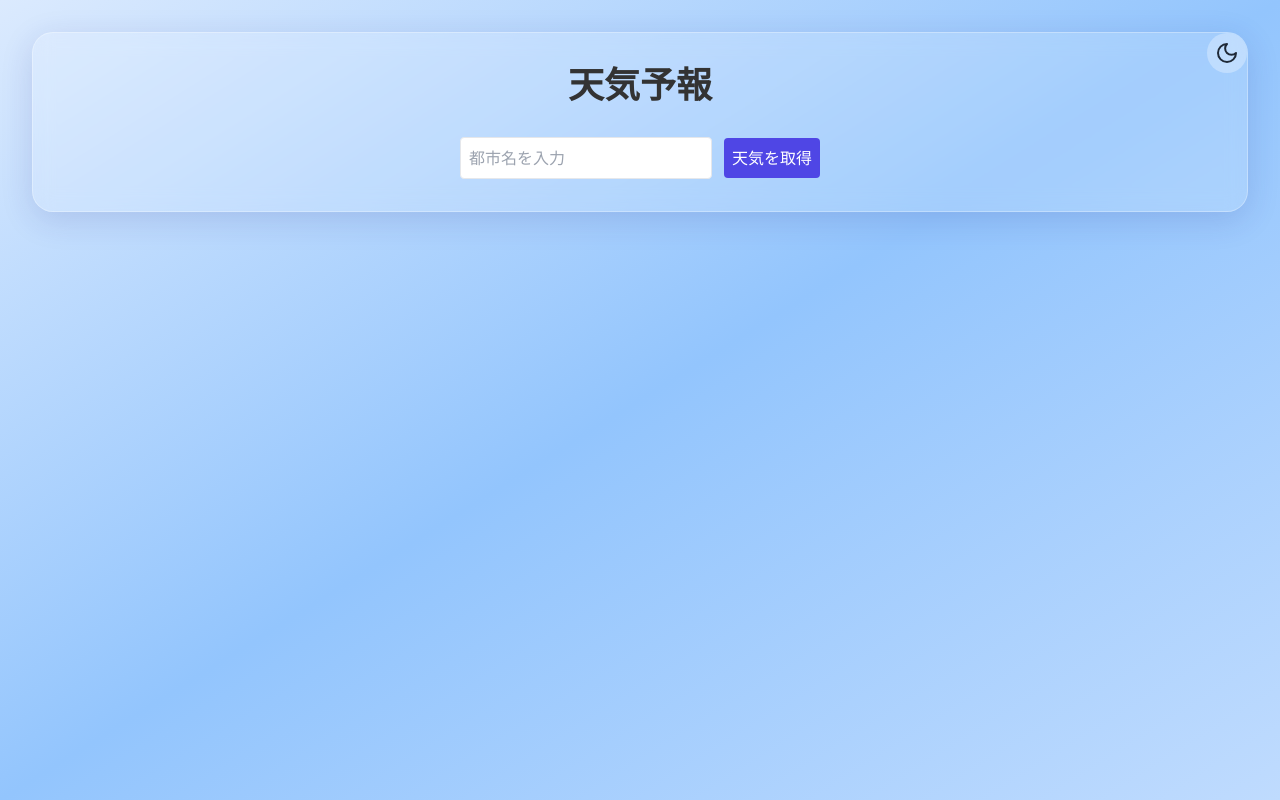
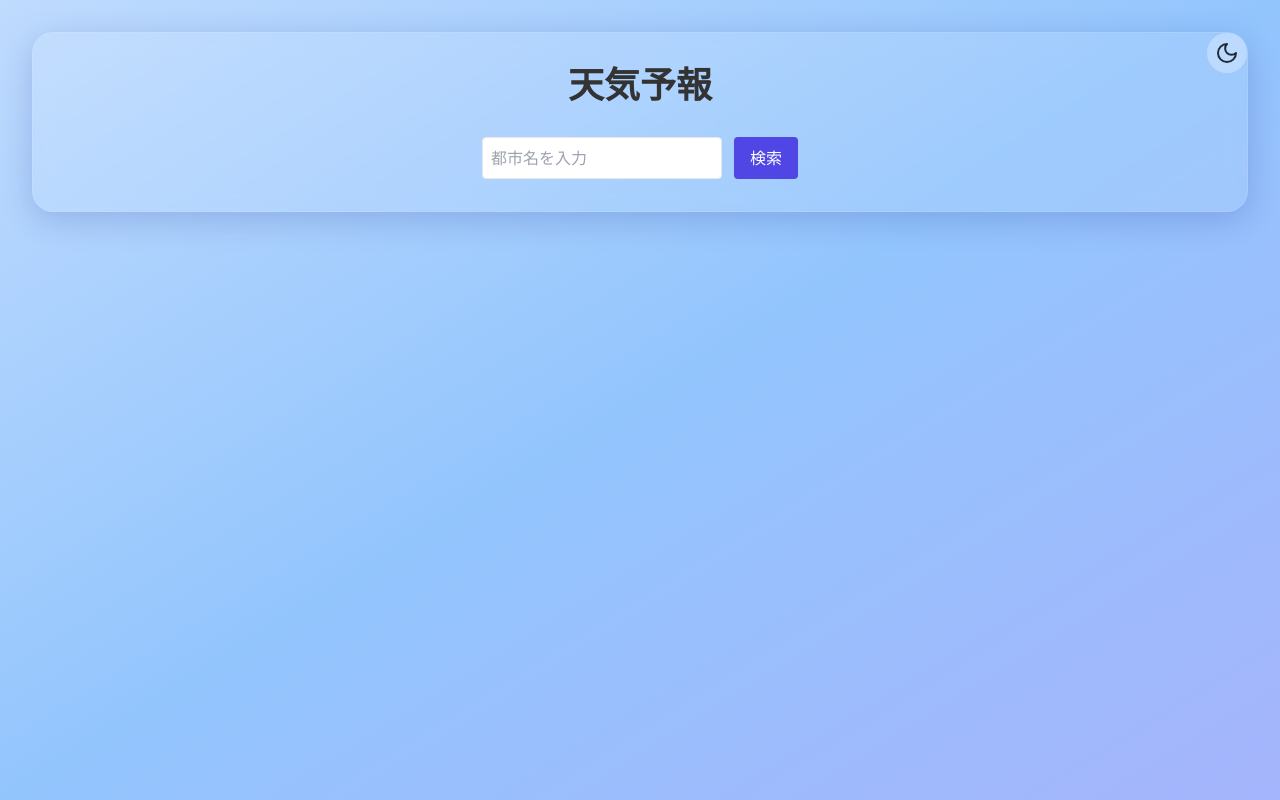
Before and after one commit to Kawashima-Tomoya/motion-tenki, a Next.js app: page / in a window 1280 px wide. Built offline with nearby package versions, Linux system fonts and the light colour scheme.

Commit message:
💄 スタイルの改善
💄

💄

🚑  微調整

```diff
--- a/app/globals.css
+++ b/app/globals.css
@@ -31,10 +31,10 @@ body {
 }
 
 .glass {
-  background: rgba(255, 255, 255, 0.15);
+  background: rgba(255, 255, 255, 0.1);
   backdrop-filter: blur(10px);
-  border: 1px solid rgba(255, 255, 255, 0.3);
-  box-shadow: 0 8px 32px 0 rgba(31, 38, 135, 0.15);
+  border: 1px solid rgba(255, 255, 255, 0.1);
+  box-shadow: 0 8px 32px 0 rgba(31, 38, 135, 0.2);
 }
 
 .dark .glass {
--- a/app/page.tsx
+++ b/app/page.tsx
@@ -3,8 +3,8 @@ import { ThemeToggle } from '~/components/ThemeToggle'
 
 export default function Page() {
   return (
-    <div className="min-h-screen bg-gradient-to-br from-blue-100 via-blue-300 to-blue-200 px-4 py-8 dark:from-gray-900 dark:via-blue-900 dark:to-gray-800 sm:px-6 lg:px-8">
-      <div className="glass container relative mx-auto rounded-[21px] p-6 sm:p-8">
+    <div className="min-h-screen bg-gradient-to-br from-blue-200 via-blue-300 to-indigo-300 px-4 py-8 dark:from-gray-900 dark:via-blue-900 dark:to-gray-800 sm:px-6 lg:px-8">
+      <div className="glass container relative mx-auto rounded-[21px] p-4 sm:p-8">
         <div className="absolute right-0 top-0">
           <ThemeToggle />
         </div>
--- a/components/DayWeather.tsx
+++ b/components/DayWeather.tsx
@@ -2,7 +2,7 @@ import { motion } from 'framer-motion'
 import { Cloud, CloudDrizzle, CloudFog, CloudLightning, CloudSnow, CloudSun, Sun, Umbrella } from 'lucide-react'
 
 const iconMap: { [key: string]: { icon: any, color: string } } = {
-  Clear: { icon: Sun, color: '#FFD700' },
+  Clear: { icon: Sun, color: '#FF7F50' },
   Clouds: { icon: Cloud, color: '#A9A9A9' },
   Rain: { icon: Umbrella, color: '#4682B4' },
   Thunderstorm: { icon: CloudLightning, color: '#4B0082' },
@@ -13,7 +13,13 @@ const iconMap: { [key: string]: { icon: any, color: string } } = {
   CloudSun: { icon: CloudSun, color: '#FFD700' },
 }
 
-export function DayWeather({ data, isSelected, onClick }: any) {
+interface DayWeatherProps {
+  data: any
+  isSelected: boolean
+  onClick: () => void
+}
+
+export function DayWeather({ data, isSelected, onClick }: DayWeatherProps) {
   const weatherMain = data.weather[0].main as string
   const weatherConfig = iconMap[weatherMain] || iconMap.Clouds
   const { icon: Icon, color } = weatherConfig
@@ -21,11 +27,9 @@ export function DayWeather({ data, isSelected, onClick }: any) {
 
   return (
     <motion.div
-      className={`glass cursor-pointer rounded-lg p-4 text-center ${
-        isSelected ? 'ring-2 ring-blue-500 dark:ring-blue-400' : ''
+      className={`glass cursor-pointer rounded-lg p-4 text-center transition-all hover:scale-105 ${
+        isSelected ? 'scale-105 !ring-2 !ring-blue-700 dark:!ring-blue-200' : ''
       }`}
-      whileHover={!isSelected ? { scale: 1.05 } : undefined}
-      whileTap={{ scale: 0.1 }}
       onClick={onClick}
     >
       <p className="font-semibold text-weather-text-light dark:text-weather-text-dark">
--- a/components/Form.tsx
+++ b/components/Form.tsx
@@ -33,21 +33,21 @@ export function Form() {
 
   return (
     <div className="mt-8 text-center">
-      <form action={formAction}>
+      <form action={formAction} className="grid gap-3 max-sm:grid-cols-[1fr_auto] sm:flex sm:justify-center" method="post">
         <input
           type="text"
           placeholder="都市名を入力"
-          className="mr-3 rounded border p-2"
+          className="rounded border p-2 sm:w-60"
           name="city"
           onChange={e => setCity(e.target.value)}
         />
-        <button type="submit" className="rounded bg-indigo-600 p-2 text-white" disabled={isPending}>天気を取得</button>
+        <button type="submit" className="rounded bg-indigo-600 px-4 py-2 text-white" disabled={isPending}>検索</button>
         { weatherState.message && <p className="mt-4 text-sm text-red-400">{weatherState.message}</p> }
       </form>
 
       <div>
         {weatherState.city && (
-          <p className="mt-8 font-bold">
+          <p className="mt-8 text-xl font-bold">
             {`${weatherState.city}の天気`}
           </p>
         )}
--- a/components/WeatherDetail.tsx
+++ b/components/WeatherDetail.tsx
@@ -2,7 +2,7 @@ import { motion } from 'framer-motion'
 import { Cloud, CloudDrizzle, CloudFog, CloudLightning, CloudSnow, CloudSun, Droplets, Sun, Umbrella, Wind } from 'lucide-react'
 
 const iconMap: { [key: string]: { icon: any, color: string } } = {
-  Clear: { icon: Sun, color: '#FFD700' },
+  Clear: { icon: Sun, color: '#FF7F50' },
   Clouds: { icon: Cloud, color: '#A9A9A9' },
   Rain: { icon: Umbrella, color: '#4682B4' },
   Thunderstorm: { icon: CloudLightning, color: '#4B0082' },
@@ -24,30 +24,32 @@ export function WeatherDetail({ data }: any) {
 
   return (
     <motion.div
-      className="glass mb-6 w-full rounded-lg p-4 sm:p-6"
+      className="glass mb-6 mt-4 w-full rounded-lg p-4 sm:p-6"
       initial={{ opacity: 0, y: -20 }}
       animate={{ opacity: 1, y: 0 }}
       transition={{ duration: 0.3 }}
     >
-      <h2 className="mb-4 text-xl font-bold text-weather-text-light dark:text-weather-text-dark sm:text-2xl">
+      <h2 className="text-xl font-bold text-weather-text-light dark:text-weather-text-dark sm:text-2xl">
         {date.toLocaleDateString('ja-JP', { year: 'numeric', month: 'long', day: 'numeric', weekday: 'long' })}
       </h2>
-      <div className="grid grid-cols-1 gap-6 sm:grid-cols-2">
-        <div className="flex flex-col items-center sm:items-start">
-          <div className="mb-2 flex items-center">
+      <div className="mt-4 grid grid-cols-2 gap-3 sm:gap-6">
+        <div className="flex flex-col justify-self-center sm:items-start">
+          <div className="max-sm: grid grid-cols-2 items-center gap-4 max-sm:gap-2">
             <Icon className="size-16 sm:size-24" style={{ color }} />
-            <div className="ml-4 sm:ml-6">
-              <p className="text-lg font-medium text-weather-text-light dark:text-weather-text-dark sm:text-xl">
+            <div className="grid grid-rows-2 ">
+              <p className="self-center text-lg font-medium text-weather-text-light dark:text-weather-text-dark sm:text-xl">
                 {data.weather[0].description}
               </p>
-              <p className="mt-1 text-2xl font-semibold sm:text-3xl">
+              <p className="text-xl font-semibold sm:text-3xl">
                 <span className="text-red-500 dark:text-red-400">
                   {Math.round(data.temp.max)}
                   °
                 </span>
                 {' '}
                 /
+                {' '}
                 <span className="text-blue-500 dark:text-blue-400">
+
                   {Math.round(data.temp.min)}
                   °
                 </span>
@@ -55,7 +57,7 @@ export function WeatherDetail({ data }: any) {
             </div>
           </div>
         </div>
-        <div className="flex flex-col justify-center space-y-3 sm:justify-start">
+        <div className="grid grid-cols-1 justify-self-center">
           <p className="flex items-center text-weather-text-light dark:text-weather-text-dark">
             <Droplets className="mr-3 size-6 text-blue-500 dark:text-blue-400" />
             <span className="text-base sm:text-lg">
@@ -68,7 +70,7 @@ export function WeatherDetail({ data }: any) {
             <Wind className="mr-3 size-6 text-green-500 dark:text-green-400" />
             <span className="text-base sm:text-lg">
               風速:
-              {data.wind_speed}
+              {data.wind_speed.toFixed(1)}
               m/s
             </span>
           </p>
```
